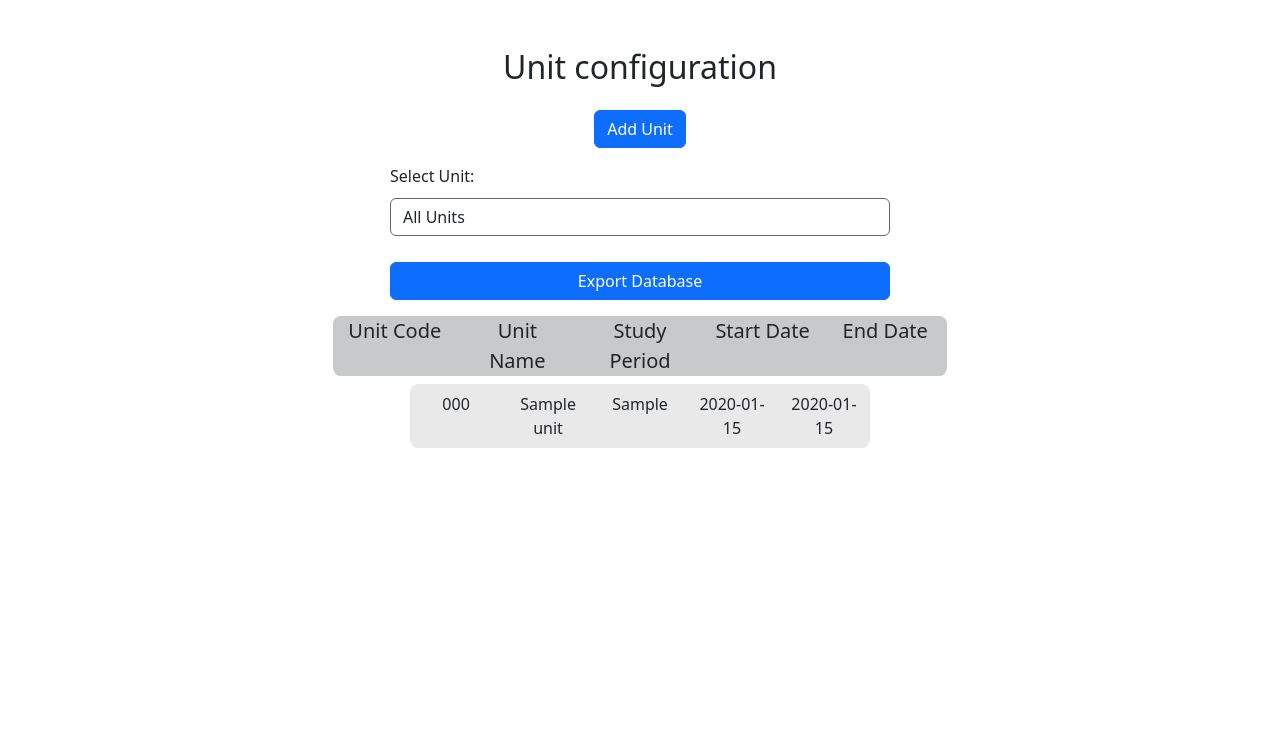
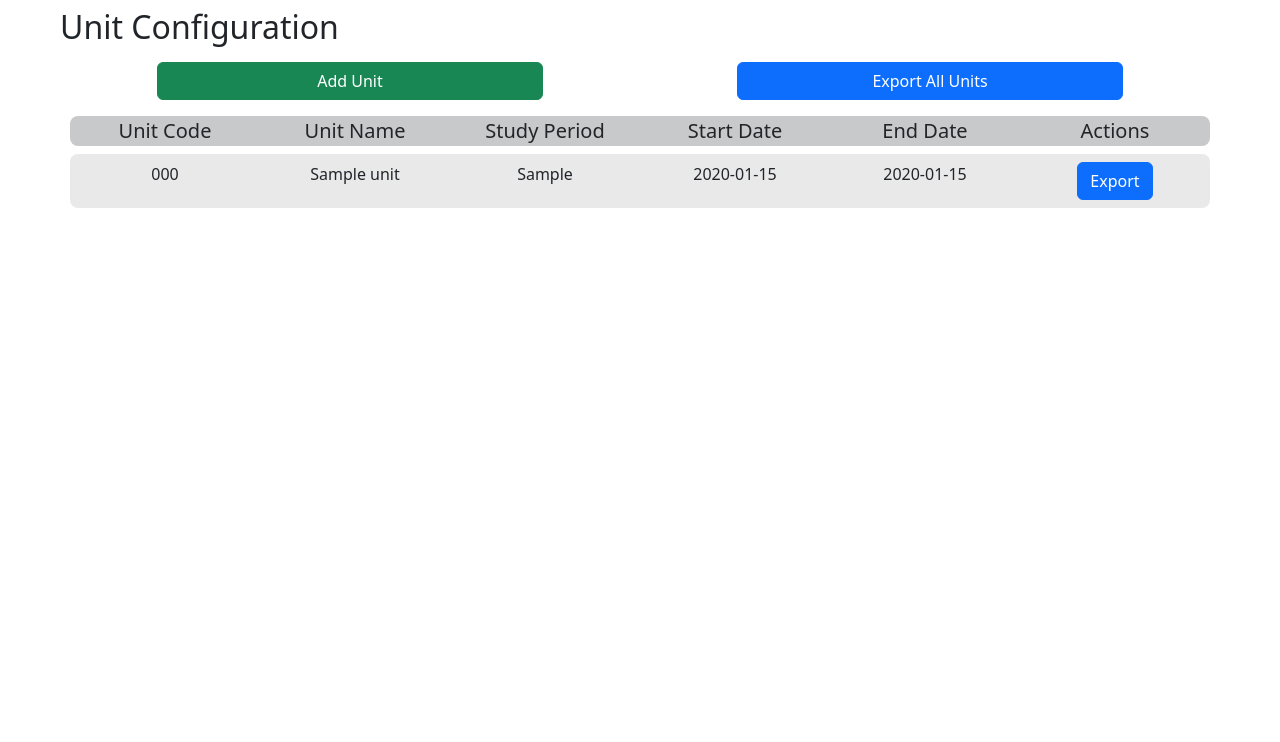
Before and after one commit to DeltaO3/UWAttend---3200_27, a Flask app: page /unitconfig in a window 1280 px wide. Shown: the part 58-800 px from the top of the page. Run offline with Flask 3, Linux system fonts and the light colour scheme; a user stored in the database is signed in; tables that the repository leaves empty hold one stand-in row (values such as "Sample post").

Commit message:
Fixed styling errors and changed to buttons

```diff
--- a/app/routes.py
+++ b/app/routes.py
@@ -578,7 +578,9 @@ def export_data():
     print("Attempting to Export Database...")
     zip_filename = 'database.zip'
 
-    unit_code = flask.request.form.get('unitCode')
+    unit_code = flask.request.args.get('unitCode') or flask.request.form.get('unitCode')
+    print("this is the unit code:")
+    print(unit_code)
 
     # Get database.zip filepath
     project_root = os.path.dirname(os.path.dirname(os.path.abspath(__file__)))
--- a/app/static/styles/main.css
+++ b/app/static/styles/main.css
@@ -223,36 +223,3 @@ body {
 .badge:hover {
   background-color: color-mix(in srgb, var(--secondary) 50%, white 30%);
 }
-
-/* Center content */
-.container {
-    max-width: 100%;
-    padding: 0 15px;
-}
-
-h2 {
-    color: var(--text); /* Ensure the heading color aligns with your theme */
-    margin-bottom: 20px;
-    text-align: center;
-}
-
-/* Limit the form width */
-form {
-    max-width: 500px;
-    width: 100%;
-    margin: 0 auto;
-}
-
-/* Ensure buttons and inputs have proper margin */
-form .btn,
-form .form-control {
-    width: 100%;
-    margin-top: 10px;
-}
-
-/* Responsive design */
-@media (max-width: 768px) {
-    form {
-        max-width: 90%; /* Make it slightly smaller on smaller screens */
-    }
-}
--- a/app/templates/unit.html
+++ b/app/templates/unit.html
@@ -1,7 +1,5 @@
 {% extends "base.html" %}
 {% block content %}
-<div class="container d-flex justify-content-center align-items-center flex-column mt-5">
-    <h2 class="text-center mb-4">Unit configuration</h2>
 
 <!-- Flash Messages -->
 {% with messages = get_flashed_messages(with_categories=true) %}
@@ -22,28 +20,19 @@
 {% endif %}
 {% endwith %}
 
-    <!-- Add Unit Button -->
-    <div class="d-flex justify-content-center mb-3">
-        <a href="{{ url_for('addunit') }}" class="btn btn-primary">Add Unit</a>
+<div class="container-fluid">
+    <div class="mt-2 mx-md-5 mx-2">
+        <h2>Unit Configuration</h2>
+        <div class="d-flex justify-content-around mt-3">
+            <!-- "Add Unit" Button -->
+            <a href="{{ url_for('addunit') }}" class="btn btn-success col-4">Add Unit</a>
+            <!-- "Export All" Button -->
+            <form method="GET" action="{{ url_for('export_data') }}" class="col-4">
+                <button type="submit" class="btn btn-primary w-100">Export All Units</button>
+            </form>
+        </div>
     </div>
 
-    <!-- Export Database Section -->
-    <form method="POST" action="{{ url_for('export_data') }}" class="w-100" style="max-width: 500px;">
-        <div class="form-group">
-            <label for="unitCode">Select Unit:</label>
-            <select name="unitCode" id="unitCode" class="form-control">
-                <option value="all">All Units</option>
-                {% for unit in units %}
-                <option value="{{ unit.code }}">{{ unit.name }} ({{ unit.code }})</option>
-                {% endfor %}
-            </select>
-        </div>
-        <div class="d-flex justify-content-center mt-3">
-            <button type="submit" class="btn btn-primary">Export Database</button>
-        </div>
-    </form>
-
-    <!-- Display list of units if available -->
     <div class="d-flex justify-content-center">
         <div class="mx-4 mt-3 mx-md-5 container">
             {% if units|length > 0 %}
@@ -53,6 +42,7 @@
                 <span class="col">Study Period</span>
                 <span class="col">Start Date</span>
                 <span class="col">End Date</span>
+                <span class="col">Actions</span> <!-- New column for the Export button -->
             </div>
             {% endif %}
         </div>
@@ -62,14 +52,20 @@
         <div class="mx-4 mt-0 mx-md-5 container" id="unitTable">
             {% if units|length > 0 %}
             {% for unit in units %}
-            <!-- onlick re-route to updateunit page for this specific unit -->
-            <div class="row table-element text-center my-2 py-2"
-                onclick="location.href='{{ url_for('updateunit') +'?id='+unit.unit_id }}'">
+            <!-- Unit Row with Export Button for each unit -->
+            <div class="row table-element text-center my-2 py-2">
                 <span class="col-md col-6">{{ unit.code }}</span>
                 <span class="col-md col-6">{{ unit.name }}</span>
                 <span class="col-md d-none d-md-inline">{{ unit.study_period }}</span>
                 <span class="col-md d-none d-md-inline">{{ unit.start_date }}</span>
                 <span class="col-md d-none d-md-inline">{{ unit.end_date }}</span>
+                <!-- Export Button for each Unit -->
+                <span class="col-md col-12">
+                    <form method="GET" action="{{ url_for('export_data') }}">
+                        <input type="hidden" name="unitCode" value="{{ unit.code }}">
+                        <button type="submit" class="btn btn-primary">Export</button>
+                    </form>
+                </span>
             </div>
             {% else %}
             <h2 class="text-center">No current units</h2>
@@ -78,5 +74,6 @@
         </div>
     </div>
 </div>
+
 <script src="{{ url_for('static', filename='js/unit.js') }}"></script>
 {% endblock %}
```
Lines whose indentation alone changed are shown as unchanged.
